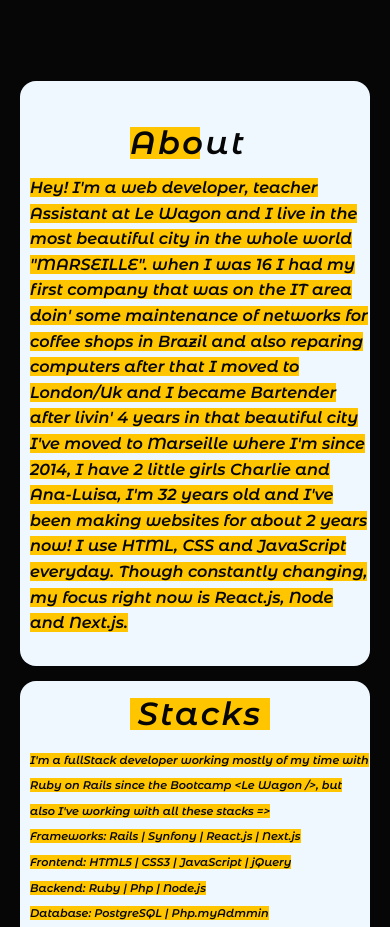
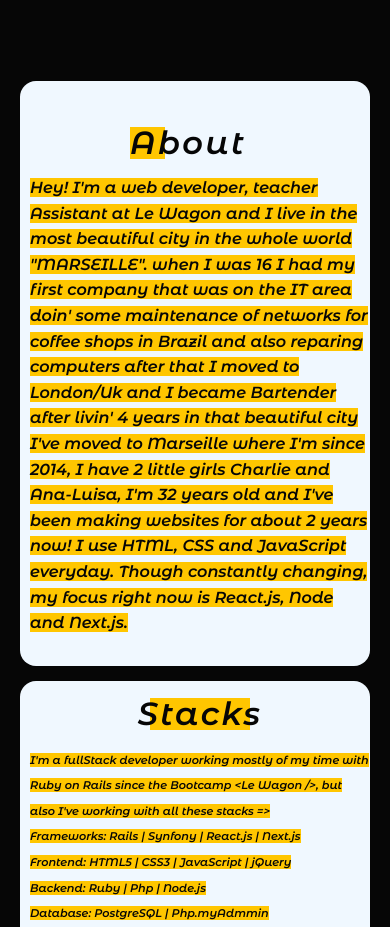
Before and after one commit to leandroBarbosaFR/leandrobarbosa, a Next.js app: page / in a window 390 px wide. Shown: the part 920-1847 px from the top of the page. Built offline with nearby package versions, Linux system fonts and the light colour scheme.

Commit message:
stacks and bio mobile version

```diff
--- a/styles/bioStyles.module.css
+++ b/styles/bioStyles.module.css
@@ -34,7 +34,7 @@
    .bioTitle {
       margin: 0 auto;
       display: flex;
-      width: 70px;
+      width: 35px;
       margin-left: 100px;
    }
 
--- a/styles/stacksStyle.module.css
+++ b/styles/stacksStyle.module.css
@@ -97,7 +97,7 @@
    .stacksTitle {
       margin: 0 auto;
       display: flex;
-      width: 140px;
+      width: 100px;
    }
 
    .stacksContent::-moz-selection { /* Code for Firefox */
```
